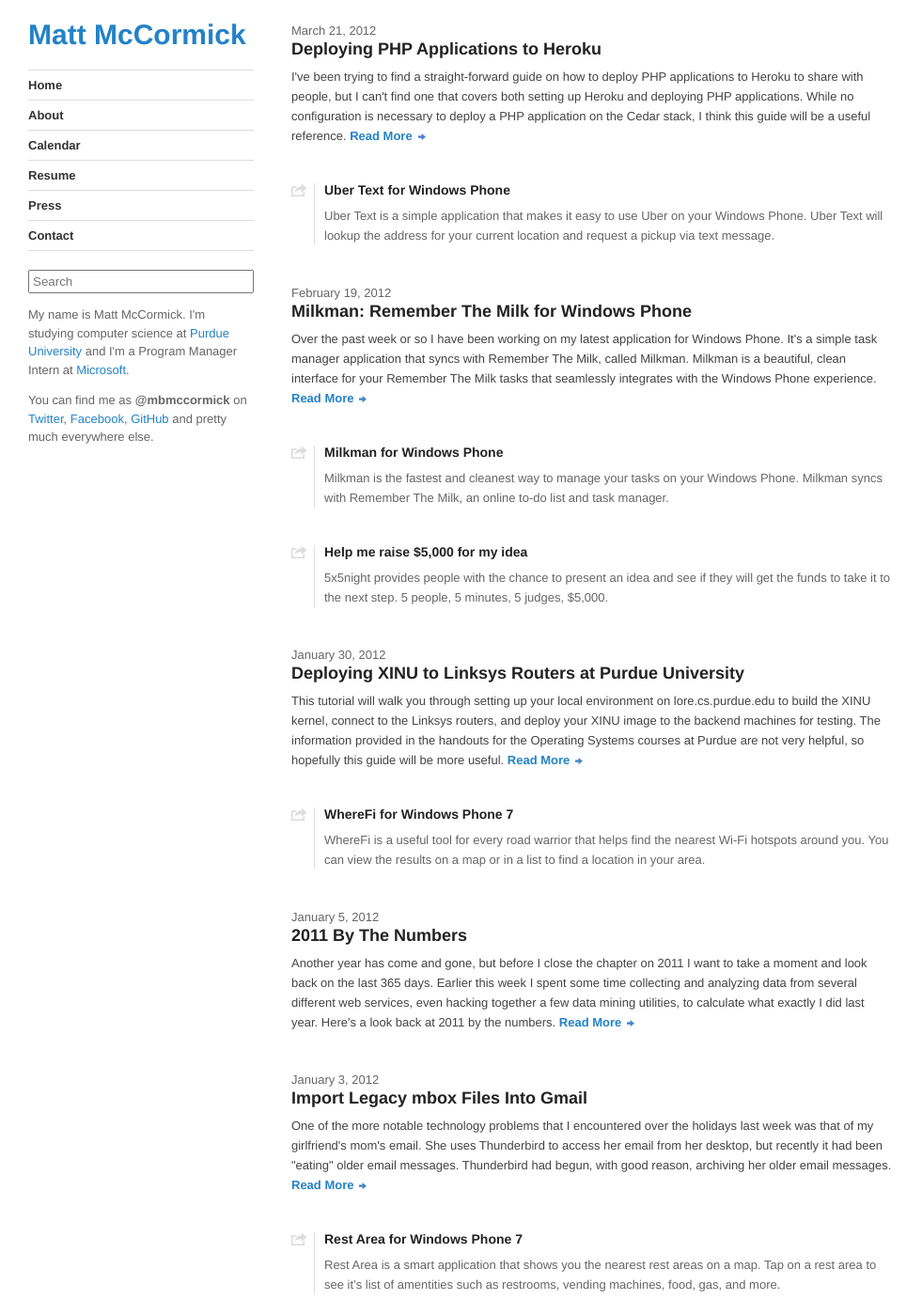
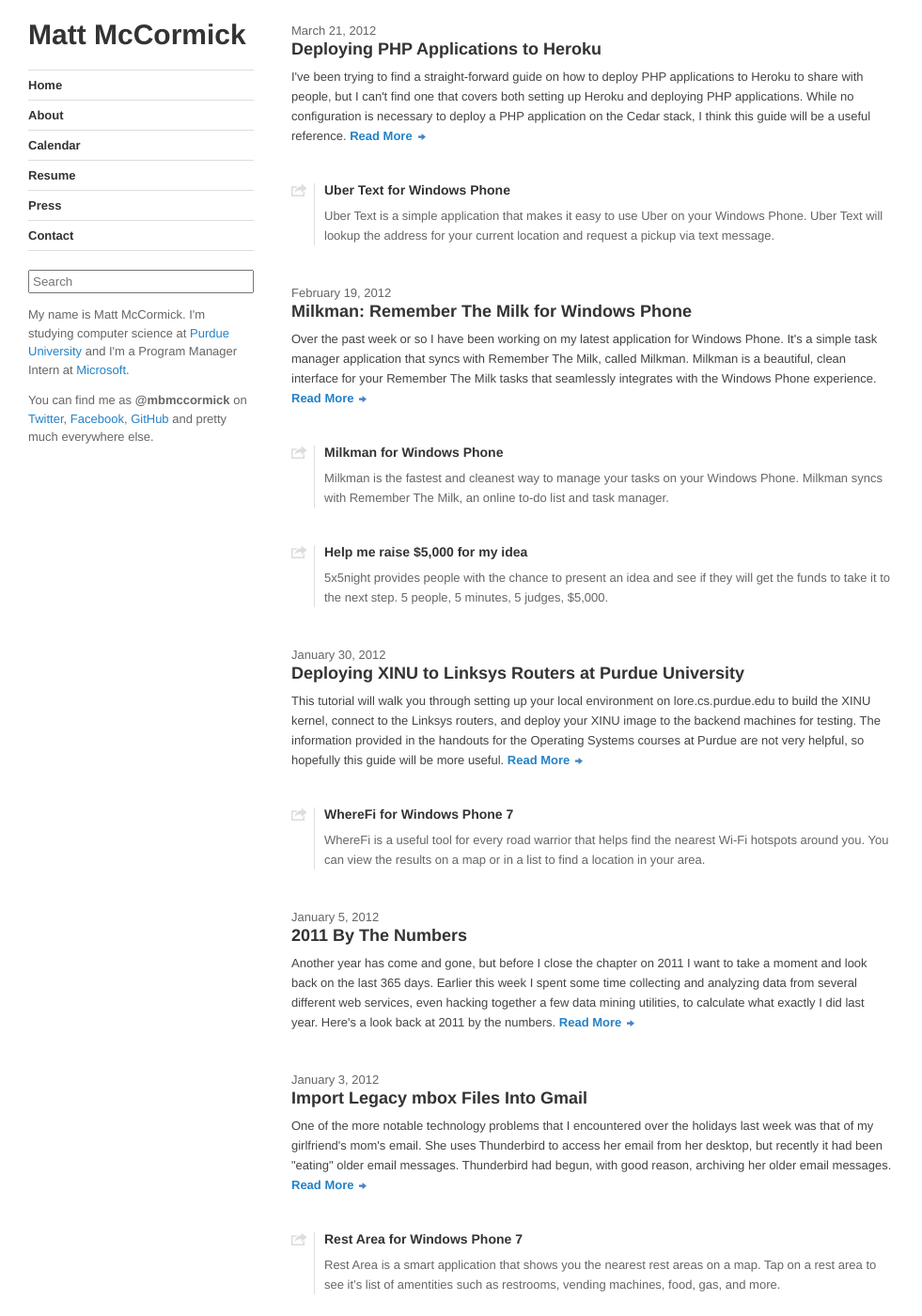
Before and after one commit to mbmccormick/mbmccormick.github.io, a Jekyll site: the page built from index.html, in a window 1280 px wide and 1400 px high. Shown: the whole window at 94% size, without its empty margins (0-981 px from the left). Built offline with Jekyll 4.4.1, drawn with Linux system fonts in a browser that asks for light colours; Markdown is read by kramdown in place of the engine named in the settings; the list of posts is cut into pages by our own code.

Commit message:
Update css/base.css

```diff
--- a/css/base.css
+++ b/css/base.css
@@ -101,6 +101,7 @@ aside {
   font-size:30px;
   font-weight:700;
   margin:20px 0;
+  color:#333 !important;
 }
 
 nav ul {
@@ -149,7 +150,7 @@ aside p {
 }
 
 .listing article h2 a {
-  color:#222;
+  color:#333;
   text-decoration:none;
 }
 
```
